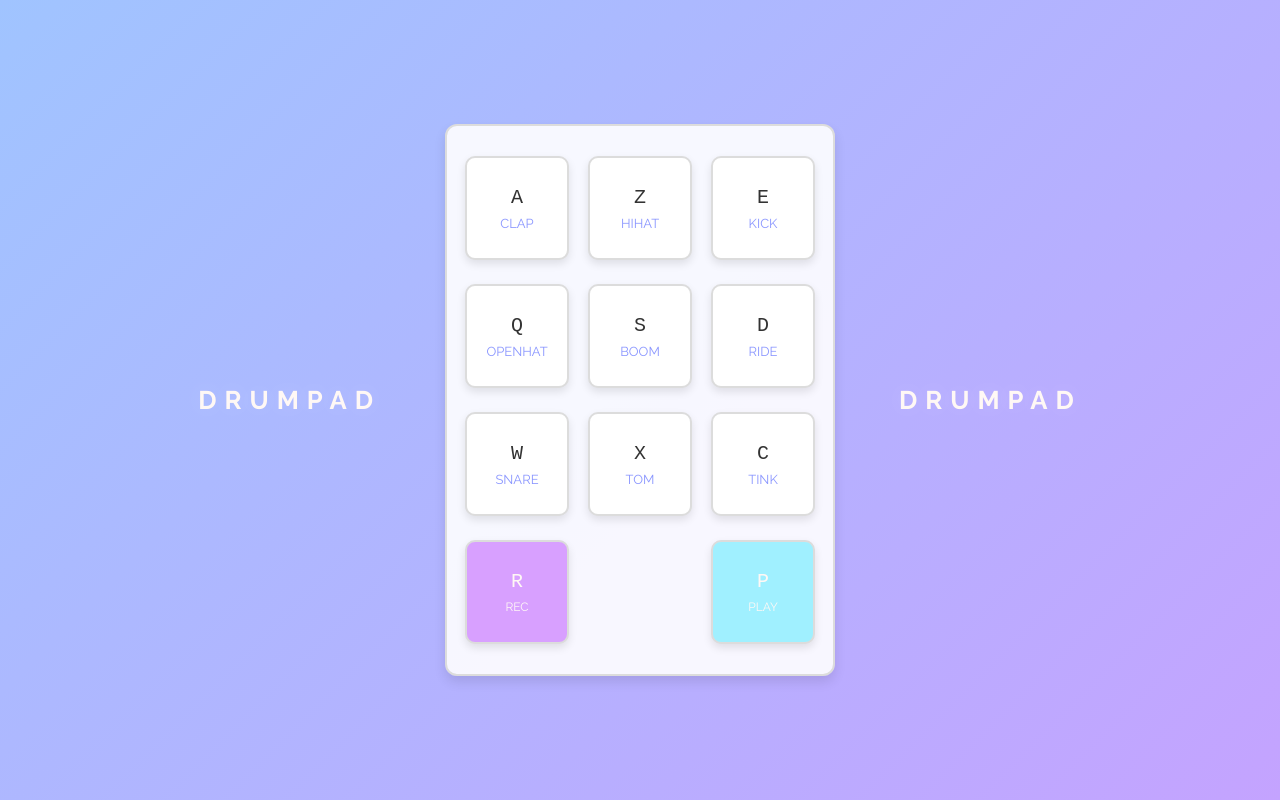
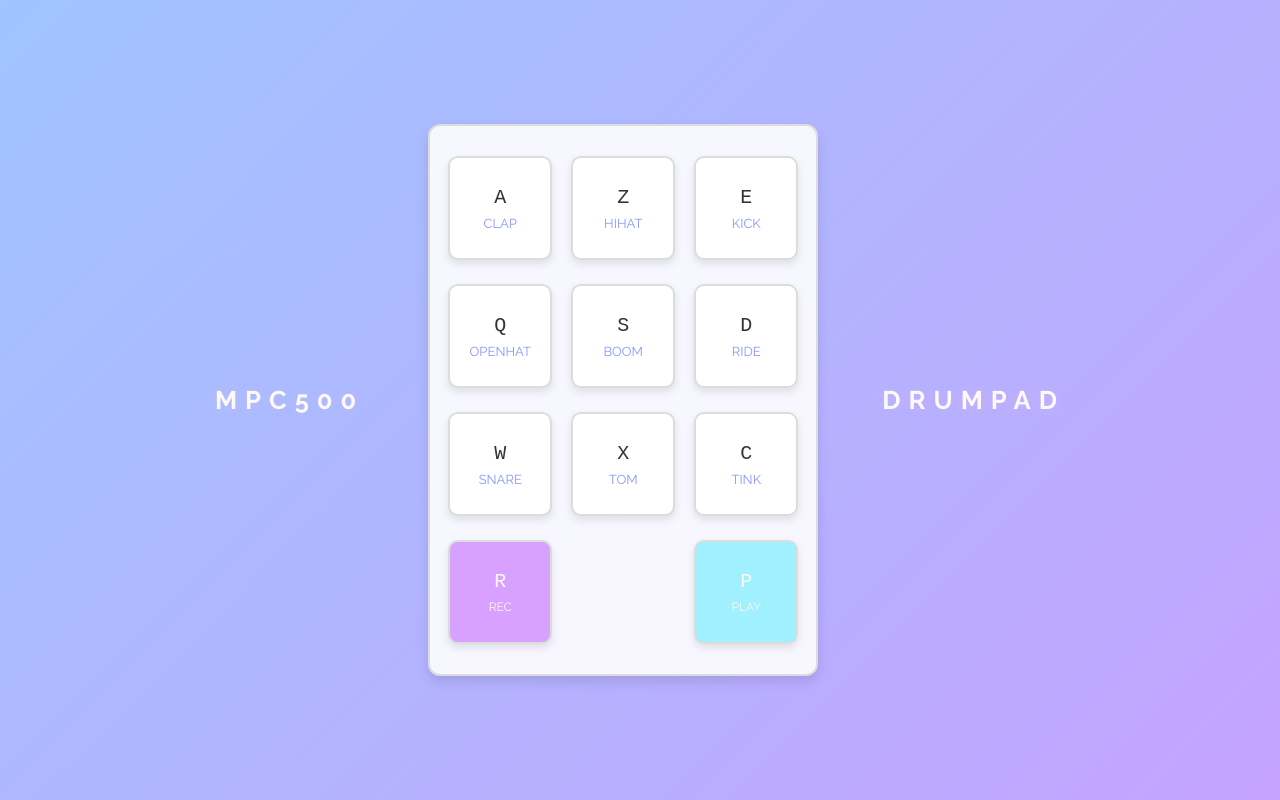
Before and after one commit to Trapo6x7/MPC1000, a plain HTML site: page index.html in a window 1280 px wide. Drawn offline with Linux system fonts and the light colour scheme.

Commit message:
ADD : PROJECT2

```diff
--- a/index.html
+++ b/index.html
@@ -3,12 +3,12 @@
 <head>
     <meta charset="UTF-8">
     <meta name="viewport" content="width=device-width, initial-scale=1.0">
-    <title>MPC1000</title>
+    <title>MPC500</title>
     <link rel="stylesheet" href="style.css">
     <script defer src="script.js"></script>
 </head>
 <body>
-    <h2>DRUMPAD</h2>
+    <h2>MPC500</h2>
 <div class="pad">
   <div data-key="65" class="key">
     <kbd>A</kbd>
```
